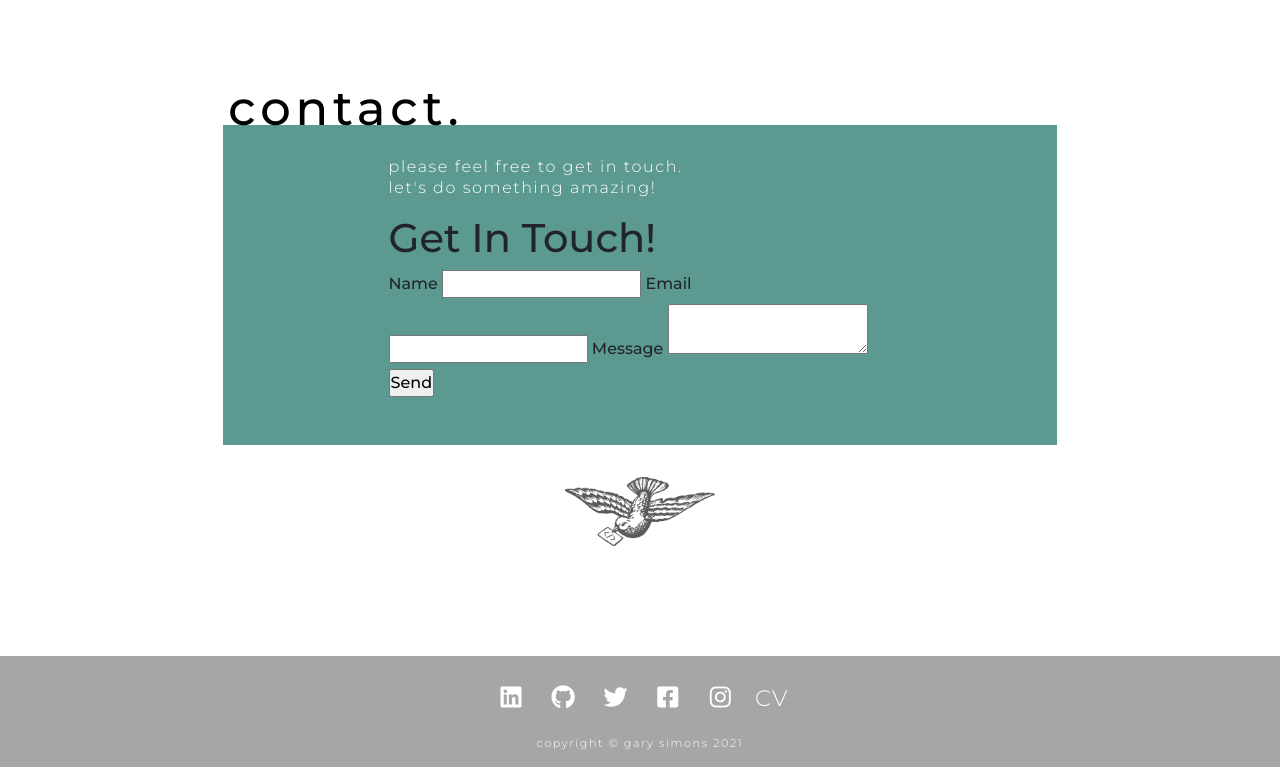
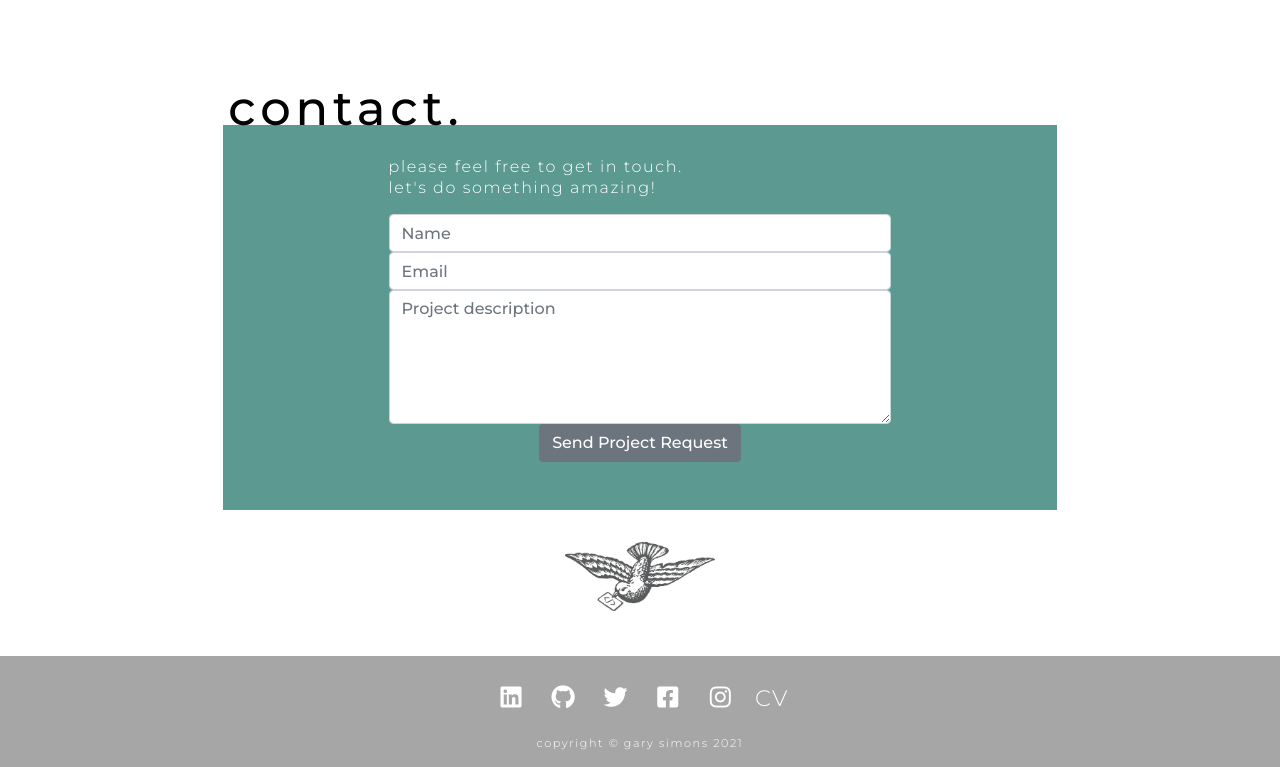
Before and after one commit to GarySimons/Gary-Simons, a Flask app: page /contact in a window 1280 px wide. Shown: the part 74-841 px from the top of the page. Run offline with Flask 2, Linux system fonts and the light colour scheme; some libraries are stand-ins or nearby versions.

Commit message:
EmailJS - removed auto send function from head section of base.html. Added onsubmit to form on contact.html

```diff
--- a/templates/layout/base.html
+++ b/templates/layout/base.html
@@ -15,7 +15,6 @@
         (function() {
             // https://dashboard.emailjs.com/admin/integration
             emailjs.init("user_HgabIlpCwGFwnlJUA5xol");
-            emailjs.send("gary_email","gary", {name: "NAME", notes:"MESSAGE"});
         })();
     </script>
     <!-- Script to send email on page load -->
--- a/templates/pages/contact.html
+++ b/templates/pages/contact.html
@@ -20,7 +20,20 @@
 
 				<div class="center-form col-sm-12 col-md-8">
 
-                    <!-- code from test-->
+                    <!-- code from Rosie -->
+                    <form onsubmit="return sendMail(this);">
+                        <input type="text" name="name" id="fullname" class="form-control" placeholder="Name" required />
+                        <input type="email" name="email" id="emailaddress" class="form-control" placeholder="Email" required />
+                        <textarea rows="5" name="projectsummary" id="projectsummary" class="form-control"
+                        placeholder="Project description" required></textarea>
+                        <div class="form-row text-center">
+                            <div class="col">
+                                <button type="submit" class="btn btn-secondary">Send Project Request</button>
+                            </div>
+                        </div>
+                    </form>
+
+                    <!-- code from test
                 <h1>Get In Touch!</h1>
                 <form id="contact-form">
                     <input type="hidden" name="contact_number">
@@ -31,7 +44,7 @@
                     <label>Message</label>
                     <textarea name="message"></textarea>
                     <input type="submit" value="Send">
-                </form>
+                </form>-->
 
 					<!--<form onsubmit="return sendMail(this);">
 						<input type="text" name="name" id="fullname" class="form-control" placeholder="what's your name?" required />
```
